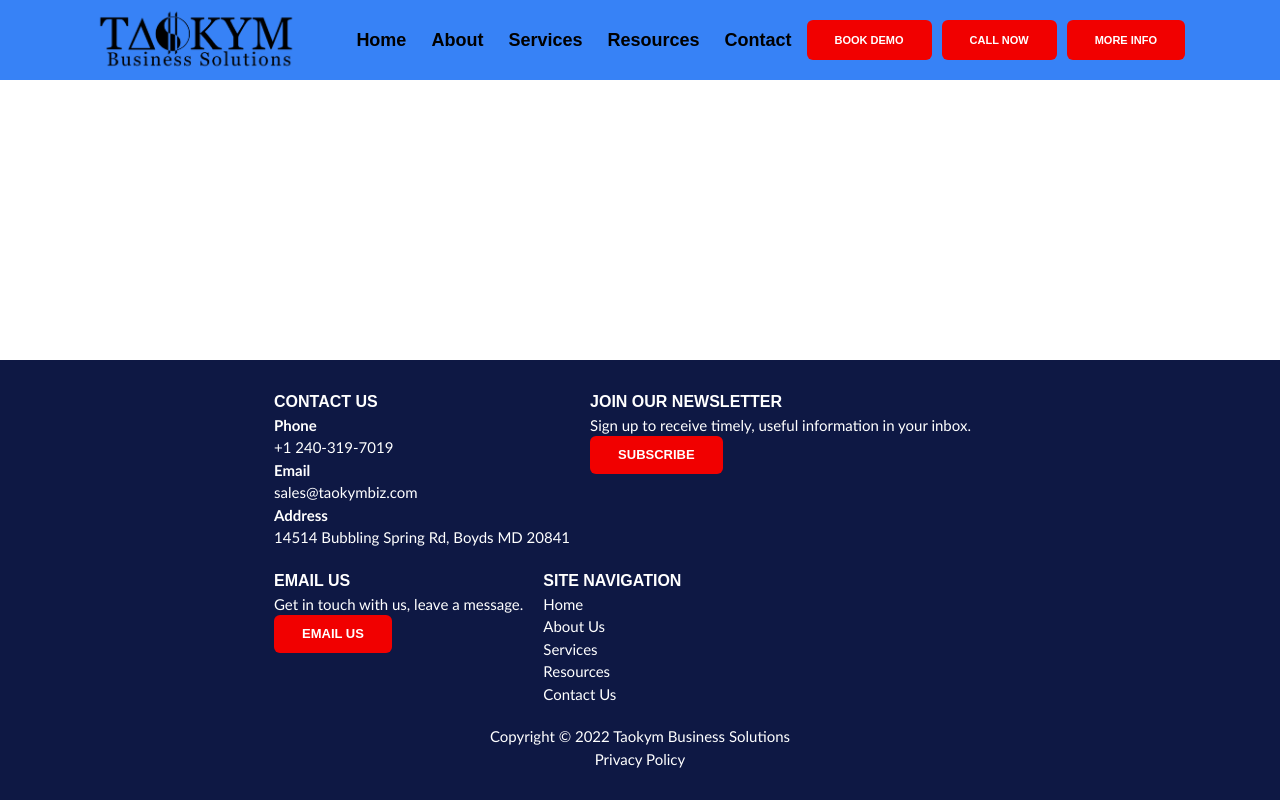
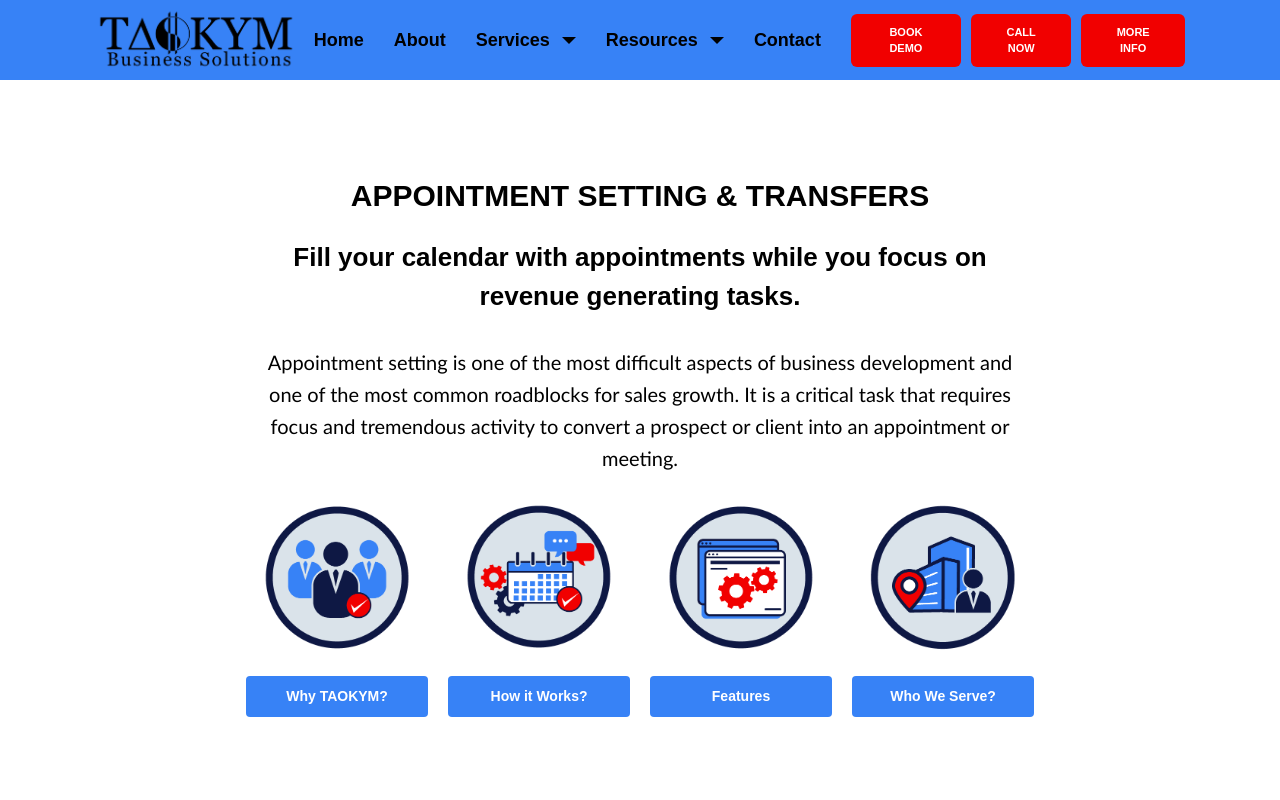
Before and after one commit to ryangarde/taokymbiz, a Nuxt app: page /appointment-setting in a window 1280 px wide. Shown: the top 800 px of the page. Built offline with nearby package versions, Linux system fonts and the light colour scheme.

Commit message:
update navbar

```diff
--- a/components/MainFooter.vue
+++ b/components/MainFooter.vue
@@ -17,11 +17,11 @@
 				<div>
 					<div class="font-bold">JOIN OUR NEWSLETTER</div>
 					<div class="content"> Sign up to receive timely, useful information in your inbox. </div>
-					<button>SUBSCRIBE</button>
+					<Button backgroundColor="#f10000" borderRadius="6px">SUBSCRIBE</Button>
 				</div>
 				<div>
 					<div class="font-bold">EMAIL US</div> <div class="content"> Get in touch with us, leave a message. </div>
-					<button>EMAIL US</button>
+					<Button backgroundColor="#f10000" borderRadius="6px">EMAIL US</Button>
 				</div>
 				<div>
 					<div class="font-bold">SITE NAVIGATION</div>
@@ -42,6 +42,14 @@
 		</div>
 	</div>
 </template>
+
+<script>
+import Button from './inputs/Button.vue';
+
+export default {
+	components: { Button },
+};
+</script>
 
 <style scoped>
 .footer {
@@ -66,7 +74,7 @@
 	font-size: 15px;
 }
 
-button {
+/* button {
 	background-color: #f10000;
 	color: #fff;
 	padding: 9px 28px;
@@ -74,5 +82,5 @@ button {
 	border-radius: 6px;
 	font-size: 13px;
 	font-weight: 600;
-}
+} */
 </style>
--- a/components/MainNavbar.vue
+++ b/components/MainNavbar.vue
@@ -4,21 +4,90 @@
 
 		<div class="actions">
 			<div class="links">
-				<div class="link">Home</div>
-				<div class="link">About</div>
-				<div class="link">Services</div>
-				<div class="link">Resources</div>
-				<div class="link">Contact</div>
+				<template v-for="link in links">
+					<NuxtLink :to="link.url" class="link" v-if="!link.children">{{ link.label }}</NuxtLink>
+					<template v-else-if="link.children">
+						<div class="link-dropdown">
+							<NuxtLink :to="link.url" class="link">
+								{{ link.label }}
+								<div class="arrow"></div>
+							</NuxtLink>
+							<div class="link-dropdown-menu-wrapper">
+								<div class="link-dropdown-menu">
+									<template v-for="child in link.children">
+										<NuxtLink :to="child.url" class="dropdown-link">
+											{{ child.label }}
+										</NuxtLink>
+									</template>
+								</div>
+							</div>
+						</div>
+					</template>
+				</template>
+				<!-- <NuxtLink to="/" class="link">Home</NuxtLink>
+				<NuxtLink to="/about" class="link">About</NuxtLink>
+				<div class="link-dropdown">
+					<NuxtLink to="/services" class="link">Services</NuxtLink>
+
+					<div class="link-dropdown-menu-wrapper">
+						<div class="link-dropdown-menu">
+							<NuxtLink to="/" class="dropdown-link">Appointment Setting</NuxtLink>
+							<NuxtLink to="/" class="dropdown-link">Virtual Assistance</NuxtLink>
+							<NuxtLink to="/" class="dropdown-link">Leads</NuxtLink>
+							<NuxtLink to="/" class="dropdown-link">Digital Marketing</NuxtLink>
+							<NuxtLink to="/" class="dropdown-link">Web Hosting</NuxtLink>
+							<NuxtLink to="/" class="dropdown-link">My Account</NuxtLink>
+						</div>
+					</div>
+				</div>
+				<NuxtLink to="/resources" class="link">Resources</NuxtLink>
+				<NuxtLink to="/contact" class="link">Contact</NuxtLink> -->
 			</div>
 
 			<div class="buttons">
-				<button>BOOK DEMO</button>
-				<button>CALL NOW</button>
-				<button>MORE INFO</button>
+				<Button backgroundColor="#f10000" small borderRadius="6px">BOOK DEMO</Button>
+				<Button backgroundColor="#f10000" small borderRadius="6px">CALL NOW</Button>
+				<Button backgroundColor="#f10000" small borderRadius="6px">MORE INFO</Button>
 			</div>
 		</div>
 	</div>
 </template>
+
+<script>
+import Button from './inputs/Button.vue';
+
+export default {
+	components: { Button },
+	data: () => ({
+		links: [
+			{ label: 'Home', url: '/' },
+			{ label: 'About', url: '/about' },
+			{
+				label: 'Services',
+				url: '/services',
+				children: [
+					{ label: 'Appointment Setting', url: '/appointment-setting' },
+					{ label: 'Virtual Assistance', url: '/virtual-assistance' },
+					{ label: 'Leads', url: '/leads' },
+					{ label: 'Digital Marketing', url: '/digital-marketing' },
+					{ label: 'Web Hosting', url: '/web-hosting' },
+					{ label: 'My Account', url: '/my-account' },
+				],
+			},
+			{
+				label: 'Resources',
+				url: '/resources',
+				children: [
+					{ label: 'Case Study', url: '/case-study' },
+					{ label: 'Resource Center', url: 'resource-center' },
+					{ label: 'FAQ', url: 'faq' },
+				],
+			},
+			{ label: 'Contact', url: '/contact' },
+		],
+	}),
+};
+</script>
 
 <style scroped>
 .navbar {
@@ -46,26 +115,108 @@
 
 .links {
 	display: flex;
-	column-gap: 25px;
 }
 
 .link {
+	display: flex;
+	align-items: center;
+	column-gap: 12px;
+	position: relative;
 	font-weight: bold;
 	font-size: 18px;
+	padding: 7px 15px;
+	cursor: pointer;
+	transition: 0.3s color;
+}
+
+.link::after {
+	content: '';
+	position: absolute;
+	left: 0;
+	right: 0;
+	bottom: 0;
+	height: 3px;
+	background-color: #fff;
+	opacity: 0;
+	transition: 0.3s opacity;
+}
+
+.link:hover {
+	color: #fff;
+}
+
+.link:hover::after {
+	opacity: 1;
+}
+
+.link:hover .arrow {
+	border-color: #fff transparent transparent transparent;
 }
 
 .buttons {
 	display: flex;
+	align-items: center;
 	column-gap: 10px;
 }
 
-.buttons button {
-	background-color: #f10000;
+.link-dropdown {
+	position: relative;
+}
+
+.link-dropdown:hover .link {
 	color: #fff;
-	padding: 12px 28px;
-	border: none;
-	border-radius: 6px;
-	font-size: 11px;
-	font-weight: 600;
+}
+
+.link-dropdown:hover .arrow {
+	border-color: #fff transparent transparent transparent;
+}
+
+.link-dropdown:hover .link::after {
+	opacity: 1;
+}
+
+.link-dropdown:hover .link-dropdown-menu-wrapper {
+	opacity: 1;
+	pointer-events: all;
+}
+
+.link-dropdown-menu-wrapper {
+	position: absolute;
+	left: 0;
+	top: 100%;
+	padding-top: 20px;
+	opacity: 0;
+	transition: 0.3s;
+	pointer-events: none;
+}
+
+.link-dropdown-menu {
+	display: flex;
+	flex-direction: column;
+	background-color: #fff;
+	border-radius: 20px;
+	font-size: 18px;
+	font-weight: 500;
+	box-shadow: 0px 0px 10px 0px var(--clr-primary-main);
+}
+
+.dropdown-link {
+	white-space: nowrap;
+	font-family: Arial;
+	padding: 10px 30px;
+}
+
+.dropdown-link:hover {
+	color: var(--clr-primary-main);
+	transition: 0.2s;
+}
+
+.arrow {
+	width: 0;
+	height: 0;
+	border-width: 7px 7px 0 7px;
+	border-color: black transparent transparent transparent;
+	border-style: solid;
+	transition: 0.3s;
 }
 </style>
--- a/components/home/Appointment.vue
+++ b/components/home/Appointment.vue
@@ -1,7 +1,7 @@
 <template>
 	<div class="root">
 		<div class="body">
-			<div class="title">APPOINTMENT SETTING & TRANSFERS</div>
+			<SectionTitle>APPOINTMENT SETTING & TRANSFERS</SectionTitle>
 
 			<div class="sub-title"> Fill your calendar with appointments while you focus on revenue generating tasks. </div>
 
@@ -14,24 +14,32 @@
 			<div class="appointments">
 				<div class="appointment">
 					<img src="@/assets/icons/why-taokym.webp" />
-					<button>Why TAOKYM?</button>
+					<Button block>Why TAOKYM?</Button>
 				</div>
 				<div class="appointment">
 					<img src="@/assets/icons/how-it-works-appointment.webp" />
-					<button>How it Works?</button>
+					<Button block>How it Works?</Button>
 				</div>
 				<div class="appointment">
 					<img src="@/assets/icons/features.webp" />
-					<button>Features</button>
+					<Button block>Features</Button>
 				</div>
 				<div class="appointment">
 					<img src="@/assets/icons/industries-served.webp" />
-					<button>Who We Serve?</button>
+					<Button block>Who We Serve?</Button>
 				</div>
 			</div>
 		</div>
 	</div>
 </template>
+
+<script>
+import SectionTitle from '../typography/SectionTitle.vue';
+import Button from '../inputs/Button.vue';
+export default {
+	components: { SectionTitle, Button },
+};
+</script>
 
 <style scoped>
 .root {
@@ -83,15 +91,4 @@
 	margin: 0 auto;
 	margin-bottom: 25px;
 }
-
-.appointment button {
-	background-color: var(--clr-primary-main);
-	color: #fff;
-	padding: 14px 28px;
-	border: none;
-	border-radius: 4px;
-	font-size: 15px;
-	font-weight: 600;
-	width: 100%;
-}
 </style>
--- a/components/home/Features.vue
+++ b/components/home/Features.vue
@@ -1,7 +1,7 @@
 <template>
 	<div class="root">
 		<div class="body">
-			<div class="title"> FEATURES </div>
+			<SectionTitle> FEATURES </SectionTitle>
 
 			<ol class="pl-6">
 				<li>
@@ -33,6 +33,13 @@
 	</div>
 </template>
 
+<script>
+import SectionTitle from '../typography/SectionTitle.vue';
+export default {
+	components: { SectionTitle },
+};
+</script>
+
 <style scoped>
 .root {
 	padding: 100px;
@@ -48,12 +55,6 @@
 	border-radius: 30px;
 }
 
-.title {
-	font-size: 30px;
-	font-weight: 600;
-	text-align: center;
-}
-
 ol {
 	font-family: Calibri;
 	font-size: 20px;
--- a/components/home/HowItWorks.vue
+++ b/components/home/HowItWorks.vue
@@ -1,7 +1,7 @@
 <template>
 	<div class="root">
 		<div class="body">
-			<div class="title">HOW IT WORKS?</div>
+			<SectionTitle>HOW IT WORKS?</SectionTitle>
 
 			<img class="how-it-works-image mx-auto" src="@/assets/images/howit-works-appointment.webp" />
 
@@ -16,6 +16,13 @@
 	</div>
 </template>
 
+<script>
+import SectionTitle from '../typography/SectionTitle.vue';
+export default {
+	components: { SectionTitle },
+};
+</script>
+
 <style scoped>
 .root {
 	padding: 100px;
@@ -24,12 +31,6 @@
 .body {
 	width: 60%;
 	margin: 0 auto;
-	text-align: center;
-}
-
-.title {
-	font-size: 30px;
-	font-weight: 600;
 	text-align: center;
 }
 
--- a/components/home/WhyTaokym.vue
+++ b/components/home/WhyTaokym.vue
@@ -1,7 +1,7 @@
 <template>
 	<div class="root">
 		<div class="body">
-			<div class="title">WHY TAOKYM BUSINESS SOLUTIONS?</div>
+			<SectionTitle>WHY TAOKYM BUSINESS SOLUTIONS?</SectionTitle>
 
 			<div class="content">
 				We partner with quality professionals where the cost of labor is fair and the desire for success is high. Our business model creates
@@ -37,6 +37,13 @@
 	</div>
 </template>
 
+<script>
+import SectionTitle from '../typography/SectionTitle.vue';
+export default {
+	components: { SectionTitle },
+};
+</script>
+
 <style scoped>
 .root {
 	padding: 100px;
@@ -48,12 +55,6 @@
 .body {
 	width: 60%;
 	margin: 0 auto;
-}
-
-.title {
-	font-size: 30px;
-	font-weight: 600;
-	text-align: center;
 }
 
 .content {
--- /dev/null
+++ b/components/inputs/Button.vue
@@ -0,0 +1,48 @@
+<template>
+	<button class="button" :class="{ block, small }" :style="{ backgroundColor, fontSize, borderRadius }"><slot /></button>
+</template>
+
+<script>
+export default {
+	props: {
+		block: {
+			type: Boolean,
+			default: false,
+		},
+		small: {
+			type: Boolean,
+			default: false,
+		},
+		backgroundColor: {
+			type: String,
+		},
+		fontSize: {
+			type: String,
+		},
+		borderRadius: {
+			type: String,
+		},
+	},
+};
+</script>
+
+<style>
+.button {
+	background-color: var(--clr-primary-main);
+	color: #fff;
+	padding: 10px 25px;
+	border: none;
+	border-radius: 4px;
+	font-size: 14px;
+	font-weight: 600;
+}
+
+.button.block {
+	width: 100%;
+}
+
+.button.small {
+	font-size: 11px;
+	padding: 10px 22px;
+}
+</style>
--- /dev/null
+++ b/components/typography/SectionTitle.vue
@@ -0,0 +1,13 @@
+<template>
+	<div class="title">
+		<slot />
+	</div>
+</template>
+
+<style scoped>
+.title {
+	font-size: 30px;
+	font-weight: 600;
+	text-align: center;
+}
+</style>
--- /dev/null
+++ b/pages/appointment-setting.vue
@@ -0,0 +1,34 @@
+<template>
+	<div class="root">
+		<Appointment />
+		<WhyTaokym />
+		<HowItWorks />
+		<Features />
+		<BusinessServed />
+	</div>
+</template>
+
+<style scoped>
+.root {
+	flex-grow: 1;
+}
+</style>
+
+<script>
+import Appointment from '@/components/home/Appointment.vue';
+import WhyTaokym from '~/components/home/WhyTaokym.vue';
+import HowItWorks from '../components/home/HowItWorks.vue';
+import Features from '~/components/home/Features.vue';
+import BusinessServed from '../components/home/BusinessServed.vue';
+
+export default {
+	data() {
+		return {
+			form: {
+				FirstName: 'fasef',
+			},
+		};
+	},
+	components: { Appointment, WhyTaokym, HowItWorks, Features, BusinessServed },
+};
+</script>
--- a/pages/index.vue
+++ b/pages/index.vue
@@ -1,34 +1,9 @@
 <template>
-	<div class="root">
-		<Appointment />
-		<WhyTaokym />
-		<HowItWorks />
-		<Features />
-		<BusinessServed />
-	</div>
+	<v-container class="root"> ergerg </v-container>
 </template>
 
 <style scoped>
 .root {
-	flex-grow: 1;
+	padding: 0 4%;
 }
 </style>
-
-<script>
-import Appointment from '@/components/home/Appointment.vue';
-import WhyTaokym from '~/components/home/WhyTaokym.vue';
-import HowItWorks from '../components/home/HowItWorks.vue';
-import Features from '~/components/home/Features.vue';
-import BusinessServed from '../components/home/BusinessServed.vue';
-
-export default {
-	data() {
-		return {
-			form: {
-				FirstName: 'fasef',
-			},
-		};
-	},
-	components: { Appointment, WhyTaokym, HowItWorks, Features, BusinessServed },
-};
-</script>
```
Also changed, not shown: components/home/BusinessServed.vue (+3 -10 lines).
